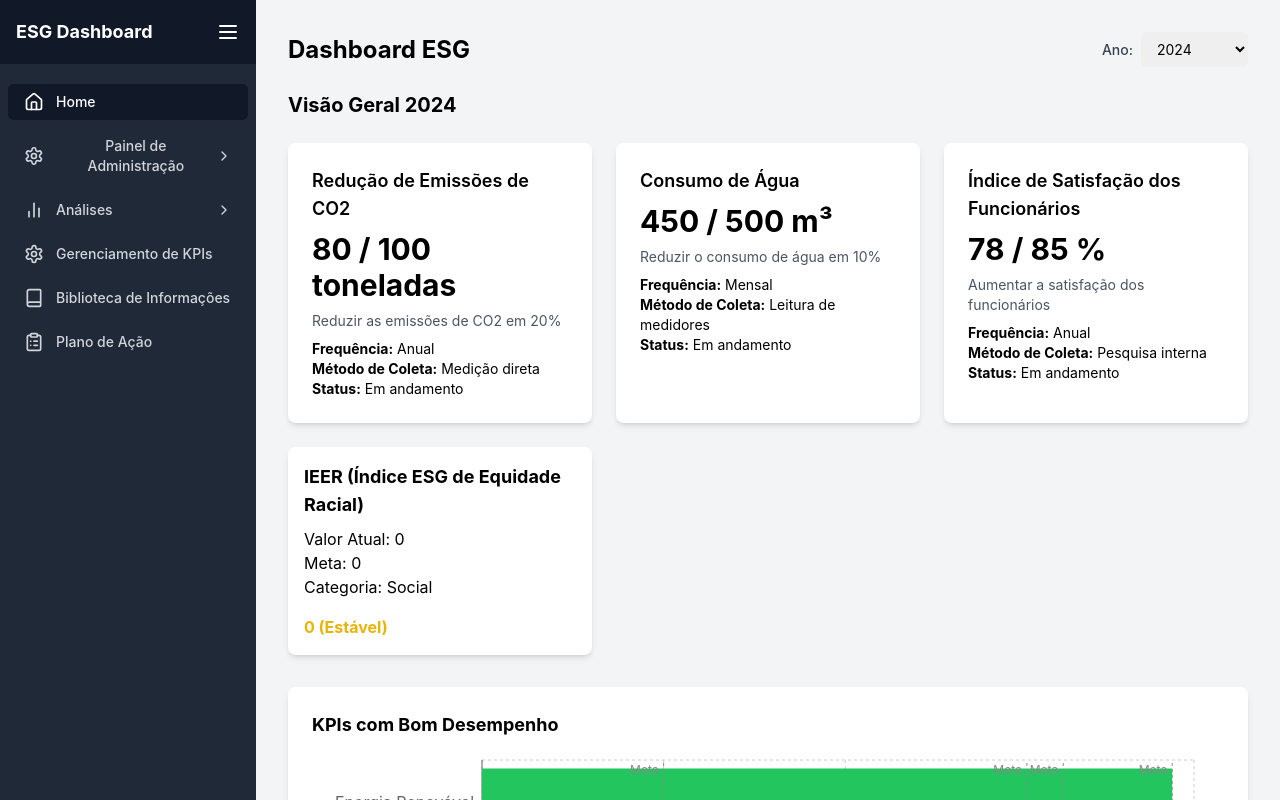
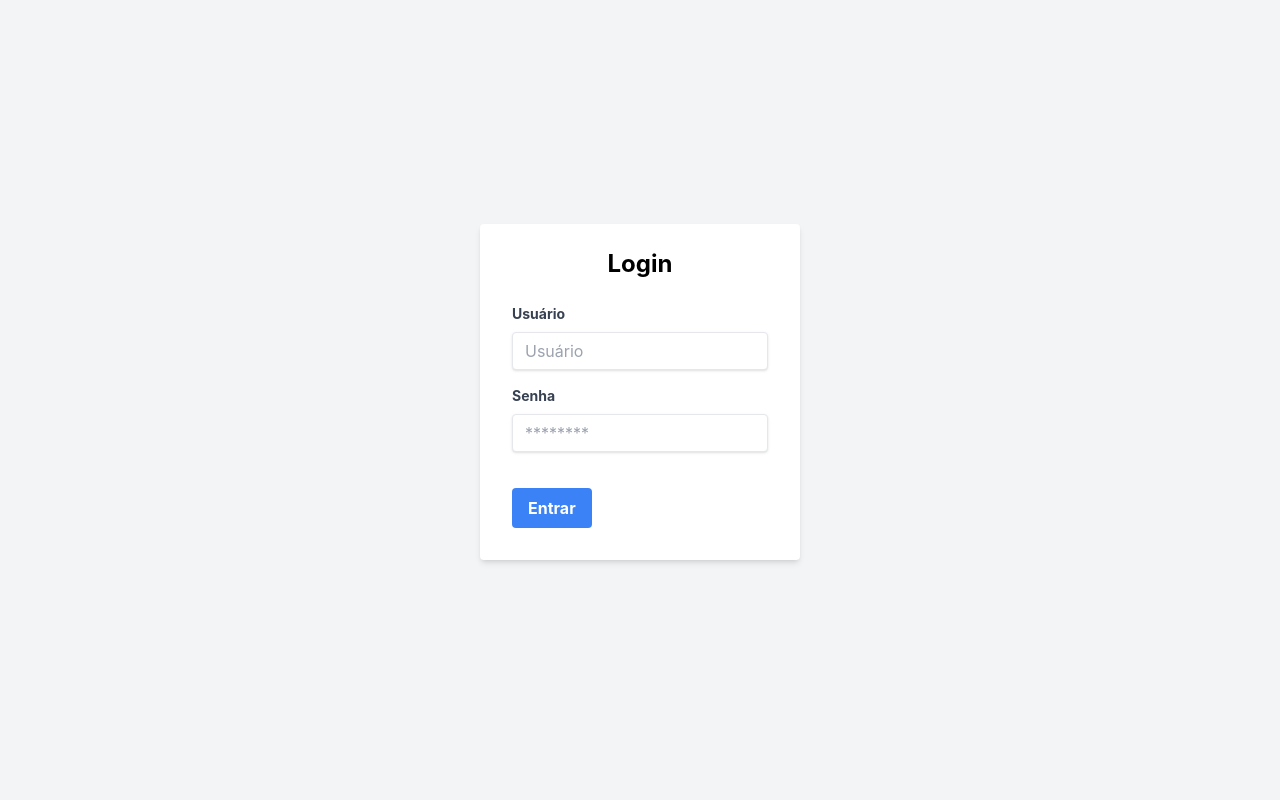
Before and after one commit to Xlonenzo/xlonesg, a React (Create React App) app: page / in a window 1280 px wide. Built offline with nearby package versions, Linux system fonts and the light colour scheme.

Commit message:
LoginPage

```diff
--- a/src/App.js
+++ b/src/App.js
@@ -33,7 +33,8 @@
 import AnalyticsContent from './components/AnalyticsContent';
 import KPIChart from './components/KPIChart';
 import FornecedoresAvaliados from './components/FornecedoresAvaliados';
-import UserManagement from './components/admin/UserManagement';  // Novo Componente
+import UserManagement from './components/admin/UserManagement';
+import LoginPage from './components/LoginPage';  // Novo Componente
 
 // Importar estilos (se estiver usando Tailwind CSS ou outro CSS)
 import './index.css';
@@ -44,6 +45,7 @@
   const [isAdminOpen, setIsAdminOpen] = useState(false);
   const [isSidebarCollapsed, setIsSidebarCollapsed] = useState(false);
   const [selectedYear, setSelectedYear] = useState(new Date().getFullYear());
+  const [isLoggedIn, setIsLoggedIn] = useState(false);  // Estado para login
 
   // Inicializar estado com dados importados
   const [articles, setArticles] = useState(articlesData);
@@ -55,6 +57,10 @@
 
   const toggleSidebar = () => {
     setIsSidebarCollapsed(!isSidebarCollapsed);
+  };
+
+  const handleLogin = () => {
+    setIsLoggedIn(true);  // Atualiza o estado quando o login for bem-sucedido
   };
 
   const renderMenuItem = (item, isSubItem = false) => (
@@ -171,6 +177,11 @@
     }
   };
 
+  // Verifica se o usuário está logado
+  if (!isLoggedIn) {
+    return <LoginPage onLogin={handleLogin} />;
+  }
+
   return (
     <div className="flex h-screen bg-gray-100">
       <aside
--- a/src/components/LoginPage.js
+++ b/src/components/LoginPage.js
@@ -1,7 +1,8 @@
-// components/LoginPage.js
+// src/components/LoginPage.js
+
 import React, { useState } from 'react';
 
-function LoginPage({ setIsAuthenticated }) {
+function LoginPage({ onLogin }) {
   const [username, setUsername] = useState('');
   const [password, setPassword] = useState('');
   const [error, setError] = useState('');
@@ -9,52 +10,54 @@
   const handleLogin = (e) => {
     e.preventDefault();
 
-    // Simple authentication logic (for demonstration purposes)
-    if (username === 'admin' && password === 'password') {
-      setIsAuthenticated(true);
+    // Simulação de autenticação básica
+    if (username === 'xlon' && password === '1234') {
+      onLogin();  // Chama a função passada como prop para indicar que o login foi bem-sucedido
     } else {
-      setError('Credenciais inválidas. Tente novamente.');
+      setError('Usuário ou senha incorretos');
     }
   };
 
   return (
-    <div className="flex items-center justify-center h-screen bg-gray-100">
-      <div className="bg-white p-8 rounded-lg shadow-md w-full max-w-md">
+    <div className="flex justify-center items-center h-screen bg-gray-100">
+      <div className="w-full max-w-xs">
+        <form onSubmit={handleLogin} className="bg-white shadow-md rounded px-8 pt-6 pb-8 mb-4">
           <h2 className="text-2xl font-bold mb-6 text-center">Login</h2>
-        {error && <p className="text-red-500 mb-4">{error}</p>}
-        <form onSubmit={handleLogin} className="space-y-4">
-          <div>
-            <label htmlFor="username" className="block text-sm font-medium text-gray-700">
-              Nome de usuário
+          {error && <p className="text-red-500 text-xs italic mb-4">{error}</p>}
+          <div className="mb-4">
+            <label className="block text-gray-700 text-sm font-bold mb-2" htmlFor="username">
+              Usuário
             </label>
             <input
               id="username"
               type="text"
-              required
               value={username}
               onChange={(e) => setUsername(e.target.value)}
-              className="mt-1 block w-full p-2 border rounded-md"
+              className="shadow appearance-none border rounded w-full py-2 px-3 text-gray-700 leading-tight focus:outline-none focus:shadow-outline"
+              placeholder="Usuário"
             />
           </div>
-          <div>
-            <label htmlFor="password" className="block text-sm font-medium text-gray-700">
+          <div className="mb-6">
+            <label className="block text-gray-700 text-sm font-bold mb-2" htmlFor="password">
               Senha
             </label>
             <input
               id="password"
               type="password"
-              required
               value={password}
               onChange={(e) => setPassword(e.target.value)}
-              className="mt-1 block w-full p-2 border rounded-md"
+              className="shadow appearance-none border rounded w-full py-2 px-3 text-gray-700 mb-3 leading-tight focus:outline-none focus:shadow-outline"
+              placeholder="********"
             />
           </div>
+          <div className="flex items-center justify-between">
             <button
               type="submit"
-            className="w-full bg-blue-500 text-white px-4 py-2 rounded hover:bg-blue-600"
+              className="bg-blue-500 hover:bg-blue-700 text-white font-bold py-2 px-4 rounded focus:outline-none focus:shadow-outline"
             >
               Entrar
             </button>
+          </div>
         </form>
       </div>
     </div>
```
Lines whose indentation alone changed are shown as unchanged.
